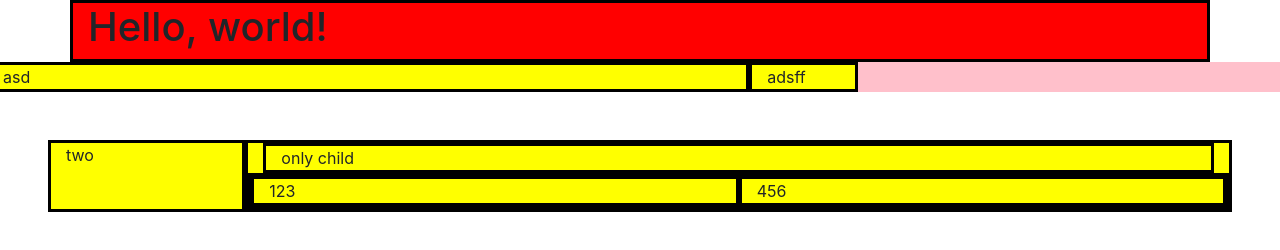
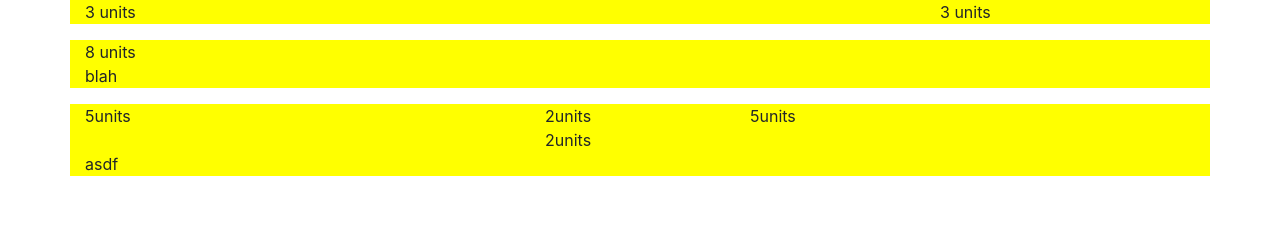
Before and after one commit to elch93/bootstrap-demo, a plain HTML site: page index.html in a window 1280 px wide. Drawn offline with nearby package versions, Linux system fonts and the light colour scheme.

Commit message:
practice

```diff
--- a/index.html
+++ b/index.html
@@ -12,7 +12,7 @@
     <title>Hello, world!</title>
   </head>
   <body>
-    <section class="container">
+    <!-- <section class="container">
         <h1>Hello, world!</h1>
     </section>
 
@@ -22,15 +22,86 @@
     </div>
 
     <div class="row m-5">
-        <div class="col-2">two</div>
-        <div class="col">
-            <div class="col">only child</div>
+        <div class="col-4">two</div>
+        <div class="col">only child
             <div class="row">
                 <div class="col">123</div>
                 <div class="col">456</div>
             </div>
         </div>
-    </div>
+    </div> -->
+
+    <!-- <section class="container">
+        <div class="row">
+            <div class="col-12 col-sm">abc</div>
+            <div class="col-12 col-sm">def</div>
+        </div>
+
+        <div class="row">
+            <div class="col-12 col-sm-10 p-4 p-md-0">abc</div>
+            <div class="col-12 col-sm">abc</div>
+        </div>
+
+
+        <div class="row mt-5">
+            <div class="col-12 col-sm-5 col-md-3 col-lg-1 col-xl-9">left</div>
+            <div class="d-none d-md-block col">right</div>
+        </div>
+    </section> -->
+
+    <section class="container">
+        <div class="row">
+            <div class="col-3">3 units</div>
+            <div class="col"></div>
+            <div class="col-3">3 units</div>
+        </div>
+
+        <div class="row mt-3">
+            <div class="col-8">8 units</div>
+            <div class="col"></div>
+        </div>
+        <div class="row">
+            <div class="col">blah</div>
+            <div class="col"></div>
+            <div class="col"></div>
+        </div>
+
+         <div class="row mt-3">
+            <div class="col-5">5units
+            </div>
+            <div class="col-2">
+                <div class="row">2units</div>
+                <div class="row">2units</div>
+            </div>
+            <div class="col-5">5units
+            </div>
+        </div>
+        <div class="row">
+            <div class="col-5">
+                <div class="row">
+                    <div class="col">asdf</div>
+                    <div class="col"></div>
+                </div>
+            </div>
+            <div class="col"></div>
+        </div>
+
+
+
+
+
+    </section>
+
+
+
+
+
+
+
+
+
+
+
 
     <!-- Optional JavaScript -->
     <!-- jQuery first, then Popper.js, then Bootstrap JS -->
--- a/styles.css
+++ b/styles.css
@@ -1,6 +1,10 @@
 .container {
-    background-color: red;
-    border: black solid 3px;
+    background-color: white;
+    /* border: black solid 1px; */
+}
+
+.container div {
+    /* border: black 1px solid; */
 }
 
 .row {
@@ -10,5 +14,5 @@
 
 .row div {
     background-color: yellow;
-    border: 3px black solid;
+    /* border: 1px black solid; */
 }
```
